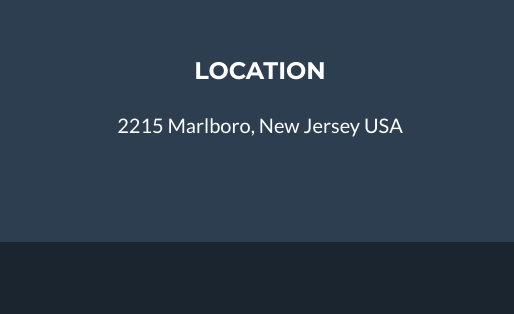
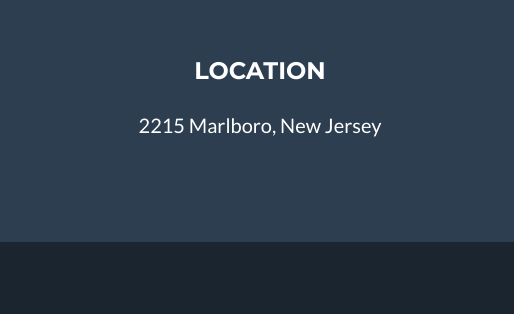
Before and after one commit to elainaheraty/elainaheraty.github.io, a website: page index.html in a window 1280 px wide. Shown: the part 2537-2851 px from the top of the page, 0-514 px from the left. Drawn offline with nearby package versions, Linux system fonts and the light colour scheme; files whose address does not match are found by name.

Commit message:
Update index.html

```diff
--- a/index.html
+++ b/index.html
@@ -275,7 +275,7 @@
         <!-- Footer Location -->
         <div class="col-lg-4 mb-5 mb-lg-0">
           <h4 class="text-uppercase mb-4">Location</h4>
-          <p class="lead mb-0">2215 Marlboro, New Jersey USA</p>
+          <p class="lead mb-0">2215 Marlboro, New Jersey</p>
         </div>
 
         <!-- Footer Social Icons -->
```
